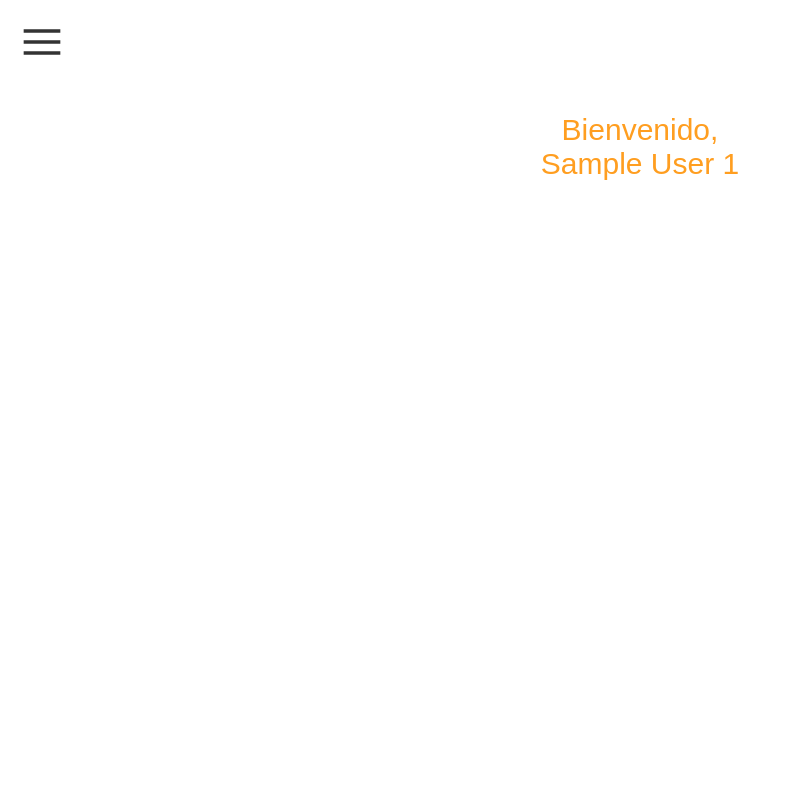
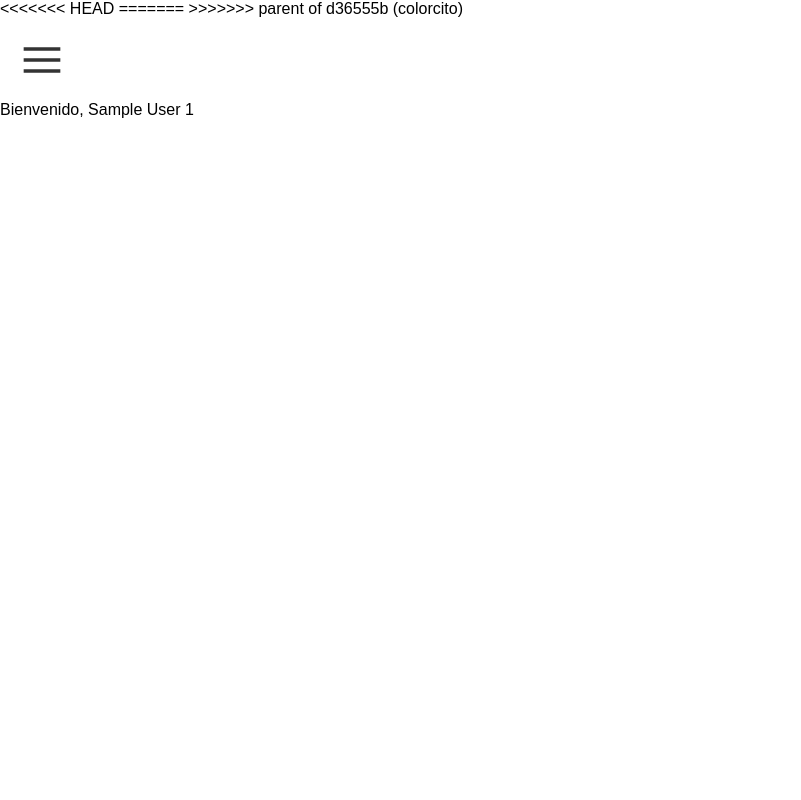
Before and after one commit to ramonjav/Bitek_Fichar, a PHP site: page /pages/gestor.php in a window 1280 px wide. Shown: the whole page, without its empty margins (0-801 px from the left). Run offline with PHP 8.4, Linux system fonts and the light colour scheme; the visitor is signed in with stand-in values (Sample User, id 1).

Commit message:
Revert "colorcito"

```diff
--- a/bitek_fichar/css/gestor.css
+++ b/bitek_fichar/css/gestor.css
@@ -5,14 +5,3 @@ body {
     height: 100vh;
     clear: none;
 }
-
-.titulo {
-    width: 100%;
-    height: auto;
-}
-
-.titulo p{
-    font-size: 30px;
-    text-align: center;
-    color: #ff9e20;
-}
--- a/bitek_fichar/pages/gestor.php
+++ b/bitek_fichar/pages/gestor.php
@@ -10,7 +10,10 @@
         <meta name="viewport" content="width=device-width, initial-scale=1.0, maximum-scale=1.0">
         <meta http-equiv="X-UA-Compatible" content="IE=edge">
         <link rel="stylesheet" href="../css/mbcsmbmcp.css" type="text/css" />
+<<<<<<< HEAD
         <link rel="stylesheet" href="../css/gestor.css"/>
+=======
+>>>>>>> parent of d36555b (colorcito)
         <title>Bitek</title>
     </head>
     <body>
@@ -36,7 +39,7 @@
                     if($_SESSION['tipo'] == 2){
                         $nombre = $_SESSION['nombre'];
                         $apellidos = $_SESSION['apellidos'];
-                        echo "<div class='titulo'><p> Bienvenido, <br>", $nombre, " ", $apellidos, "</p></div>";
+                        echo "Bienvenido, ", $nombre, " ", $apellidos;
                     }else{
                         header("Location: inicio.php");
                     }
```
